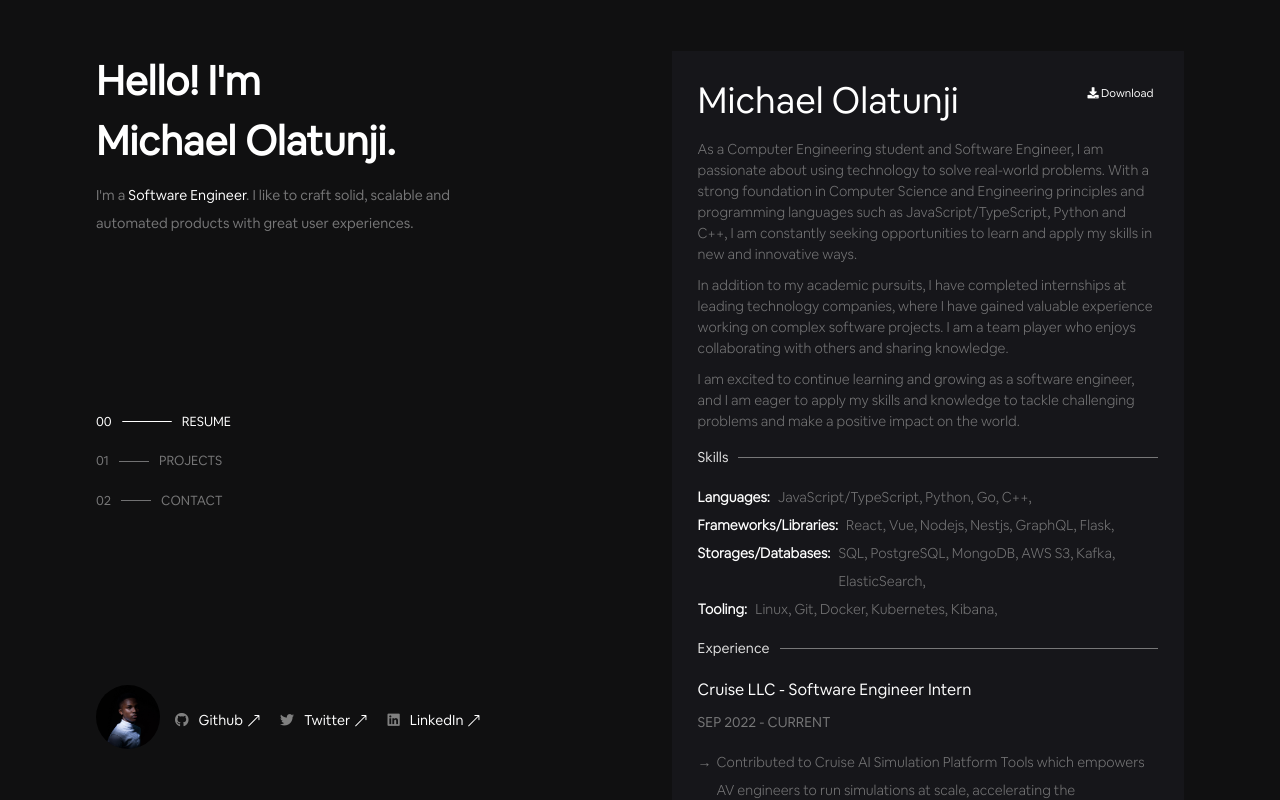
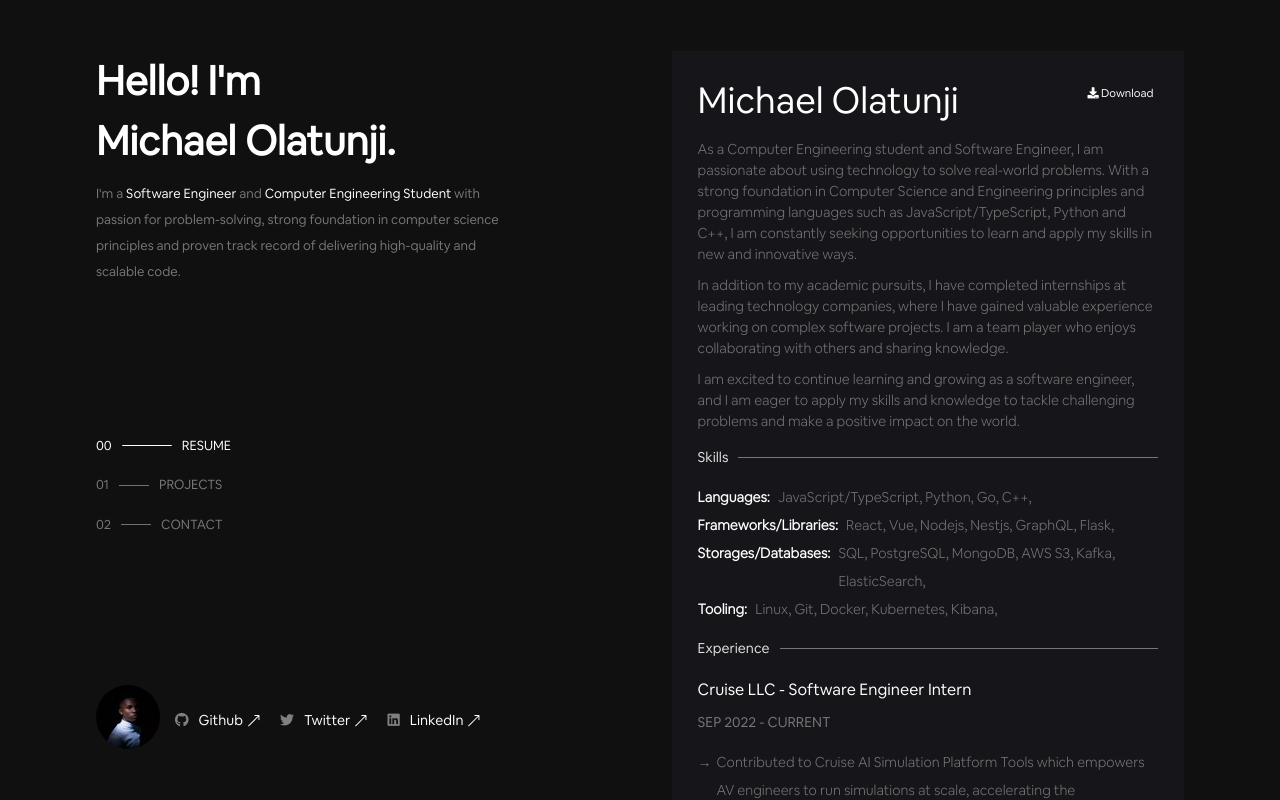
Before and after one commit to imykie/v1-imyke.dev, a React (Vite) app: page / in a window 1280 px wide. Built offline with nearby package versions, Linux system fonts and the light colour scheme.

Commit message:
chore: update description

```diff
--- a/src/components/Base/base.scss
+++ b/src/components/Base/base.scss
@@ -34,7 +34,7 @@
     p {
         font-style: normal;
         font-weight: normal;
-        font-size: var(--normal-font);
+        font-size: var(--small-font);
         line-height: 21px;
         color: #ffffff;
         margin: 0;
--- a/src/components/Base/base.tsx
+++ b/src/components/Base/base.tsx
@@ -1,8 +1,8 @@
 import React from 'react';
 import { Link } from 'react-router-dom';
+import myPic from '../../assets/imgs/my-pic.jpg';
 import arrow from '../../assets/svgs/arrow.svg';
 import navLine from '../../assets/svgs/menu-line.svg';
-import myPic from '../../assets/imgs/my-pic.jpg';
 import './base.scss';
 
 export default function Base({ menu }: any) {
@@ -21,8 +21,10 @@ export default function Base({ menu }: any) {
         <div className="description">
           <p>
             <span>
-              I'm a <span className="highlight">Software Engineer</span>. I like to craft solid, scalable and automated
-              products with great user experiences.
+              I'm a <span className="highlight">Software Engineer</span> and{' '}
+              <span className="highlight">Computer Engineering Student</span> with passion for problem-solving, strong
+              foundation in computer science principles and proven track record of delivering high-quality and scalable
+              code.
             </span>
             {/* <span className="highlight">Javascript</span> */}
           </p>
```
